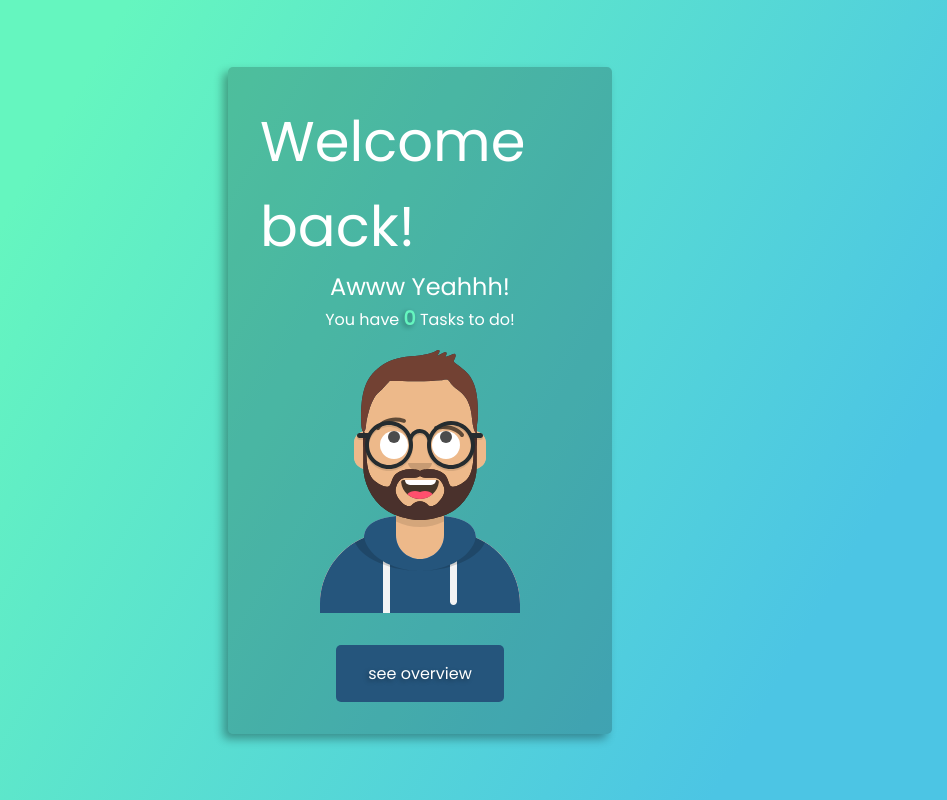
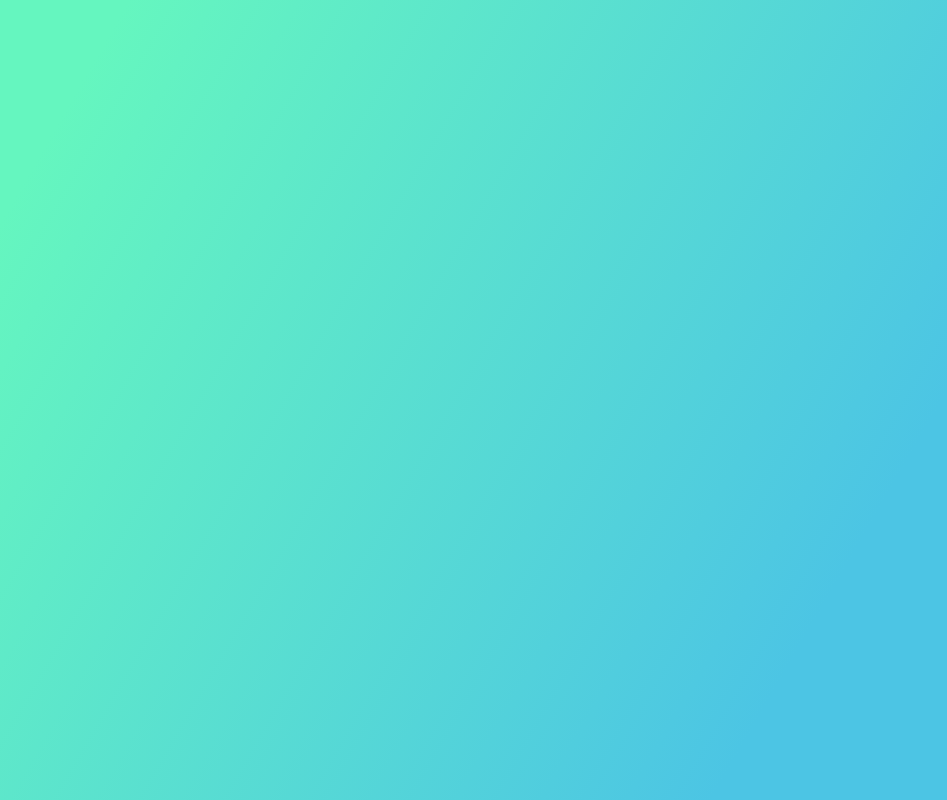
Before and after one commit to arminebner/groupFourToDo, a React (Create React App) app: page / in a window 1280 px wide. Shown: the whole page, without its empty margins (220-1167 px from the left). Built offline with nearby package versions, Linux system fonts and the light colour scheme.

Commit message:
route for home changed

```diff
--- a/src/App.js
+++ b/src/App.js
@@ -10,7 +10,7 @@ function App() {
     <>
       <Router>
         <Switch>
-          <Route exact path='/' component={Welcome}/>
+          <Route exact path='/groupFourToDo' component={Welcome}/>
           <Route path='/overview' component={Overview}/>
         </Switch>
       </Router>
```
